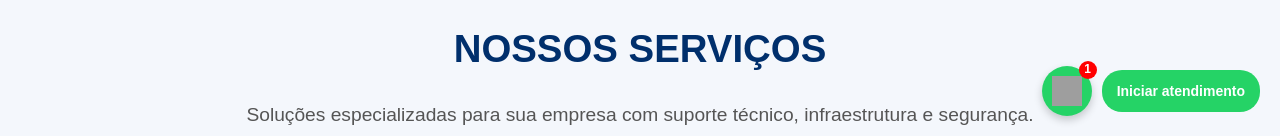
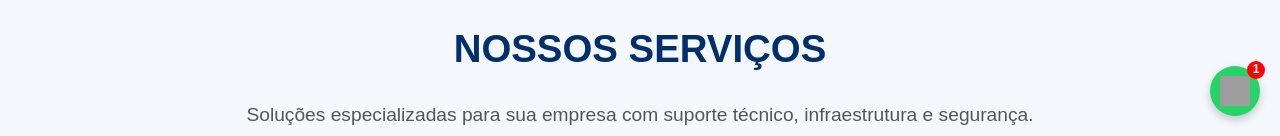
Before and after one commit to GomesMancera/Siteparaluciano, a plain HTML site: page index.html in a window 1280 px wide. Shown: the part 664-800 px from the top of the page. Drawn offline with Linux system fonts and the light colour scheme; grey boxes are pictures that could not be loaded.

Commit message:
editando icone wpp

```diff
--- a/index.html
+++ b/index.html
@@ -64,9 +64,7 @@
                 <span class="notification-badge">1</span>
                 <img src="https://upload.wikimedia.org/wikipedia/commons/6/6b/WhatsApp.svg" alt="WhatsApp">
             </a>
-            <a href="https://api.whatsapp.com/send?phone=5511997985071" target="_blank" class="whatsapp-text">
-                Iniciar atendimento
-            </a>
+
         </div>
 
         <section class="testimonials fade-in">
```
